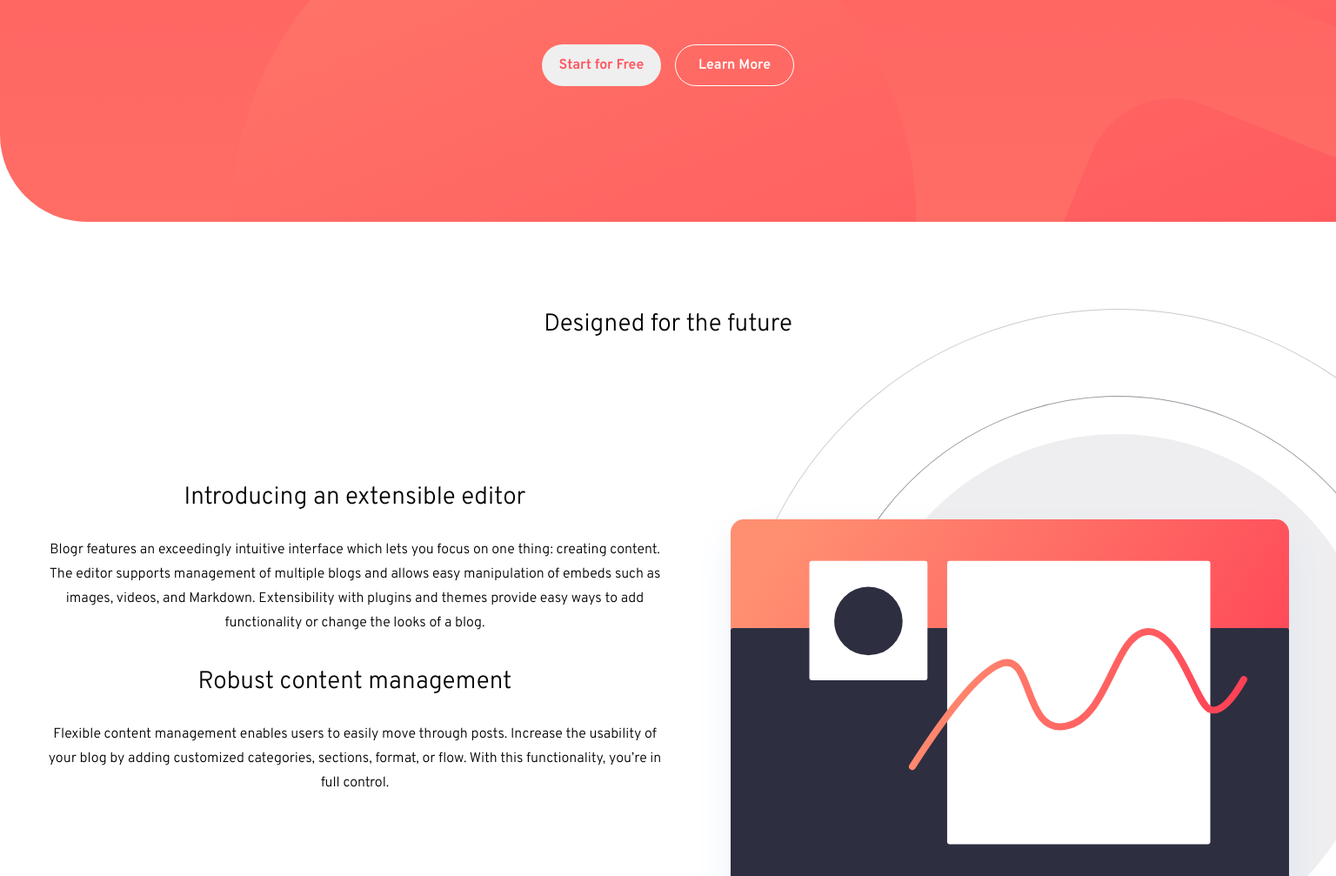
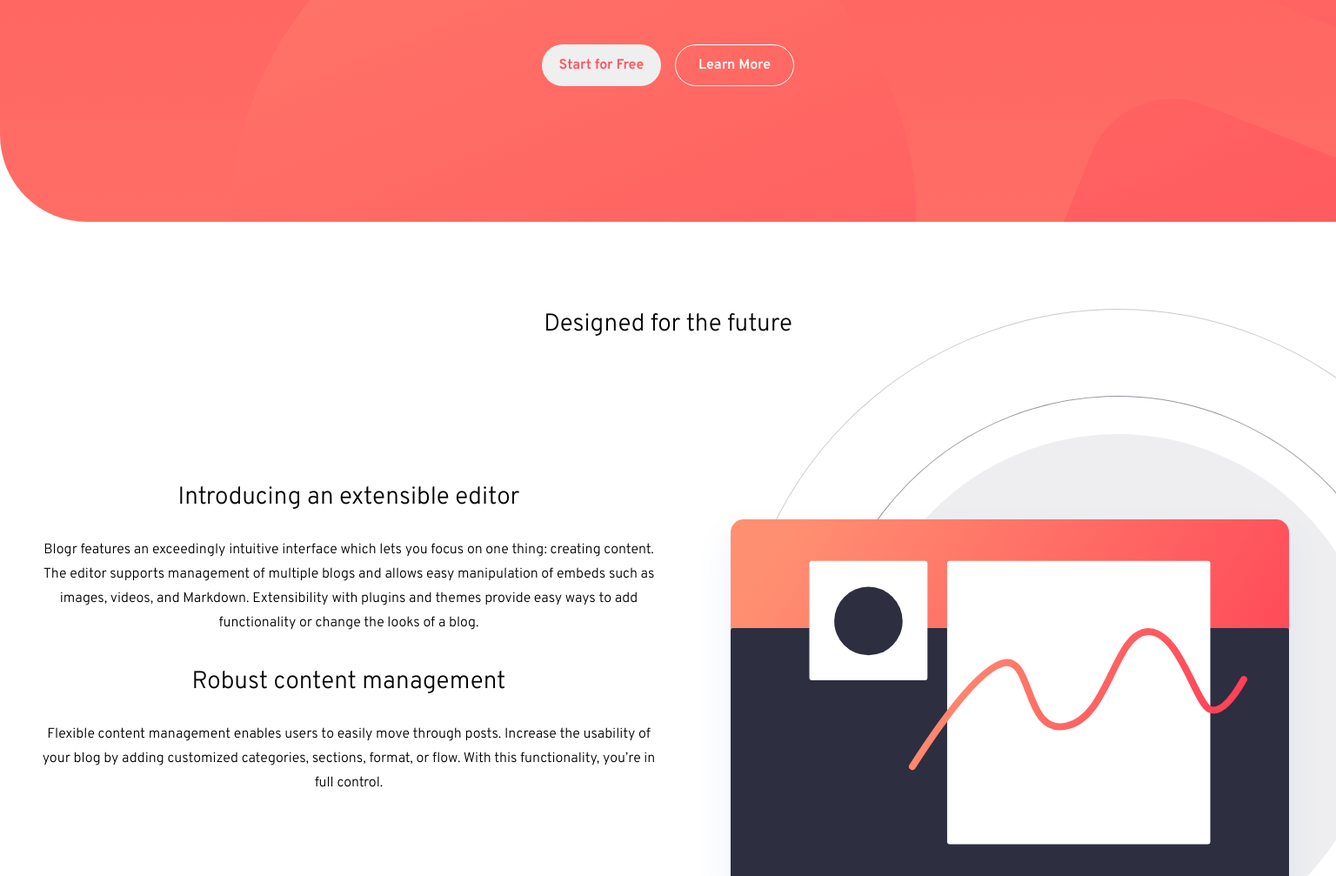
Before and after one commit to ldg/Blogr-challenge, a plain HTML site: page index.html in a window 1536 px wide. Shown: the part 293-1300 px from the top of the page at 87% size. Drawn offline with Linux system fonts and the light colour scheme.

Commit message:
fixed spacing on screens larger than 1440px

```diff
--- a/assets/scss/_responsive.scss
+++ b/assets/scss/_responsive.scss
@@ -163,3 +163,10 @@
         }
     }
 }
+
+/* screens larger than 1440px */
+@media(min-width: 90.0625em) {
+    .section__wrapper:nth-of-type(2) {
+        width: 730px;
+    }
+}
```
Also changed, not shown: assets/css/main.css.
